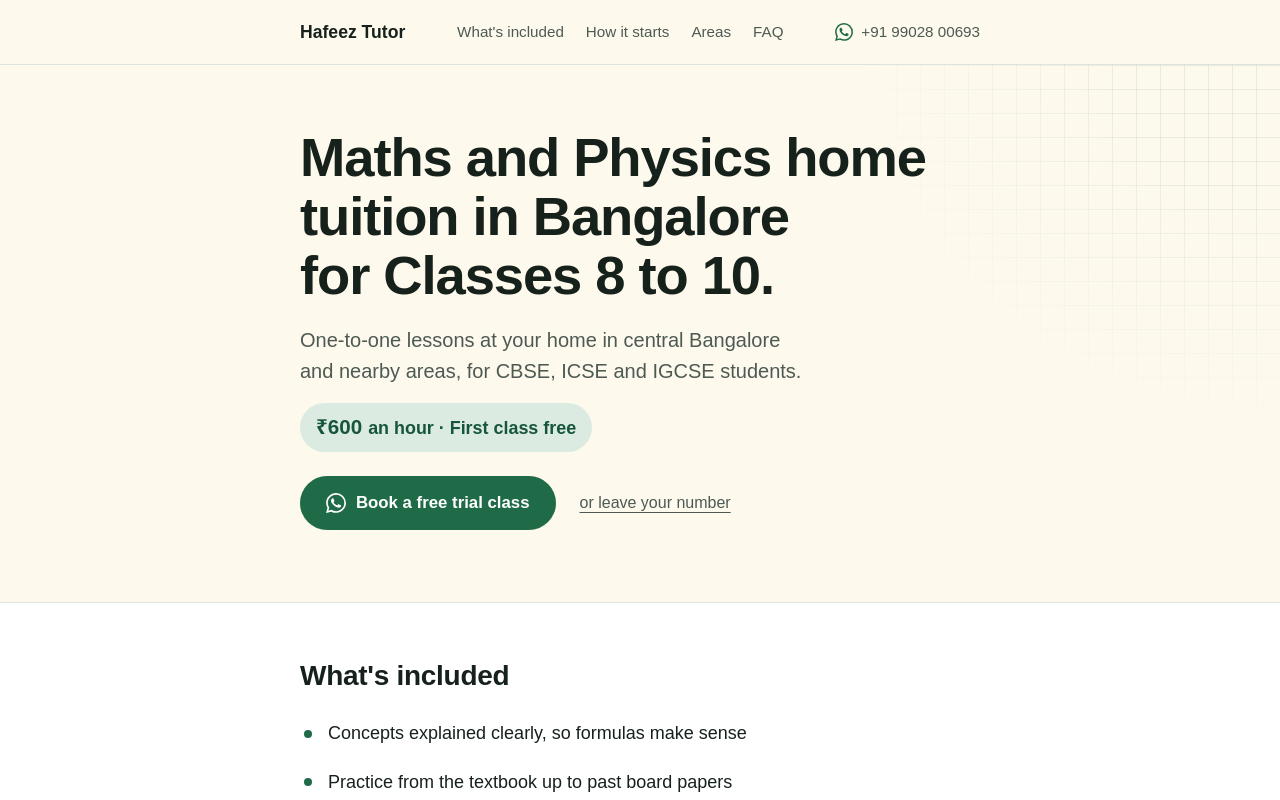
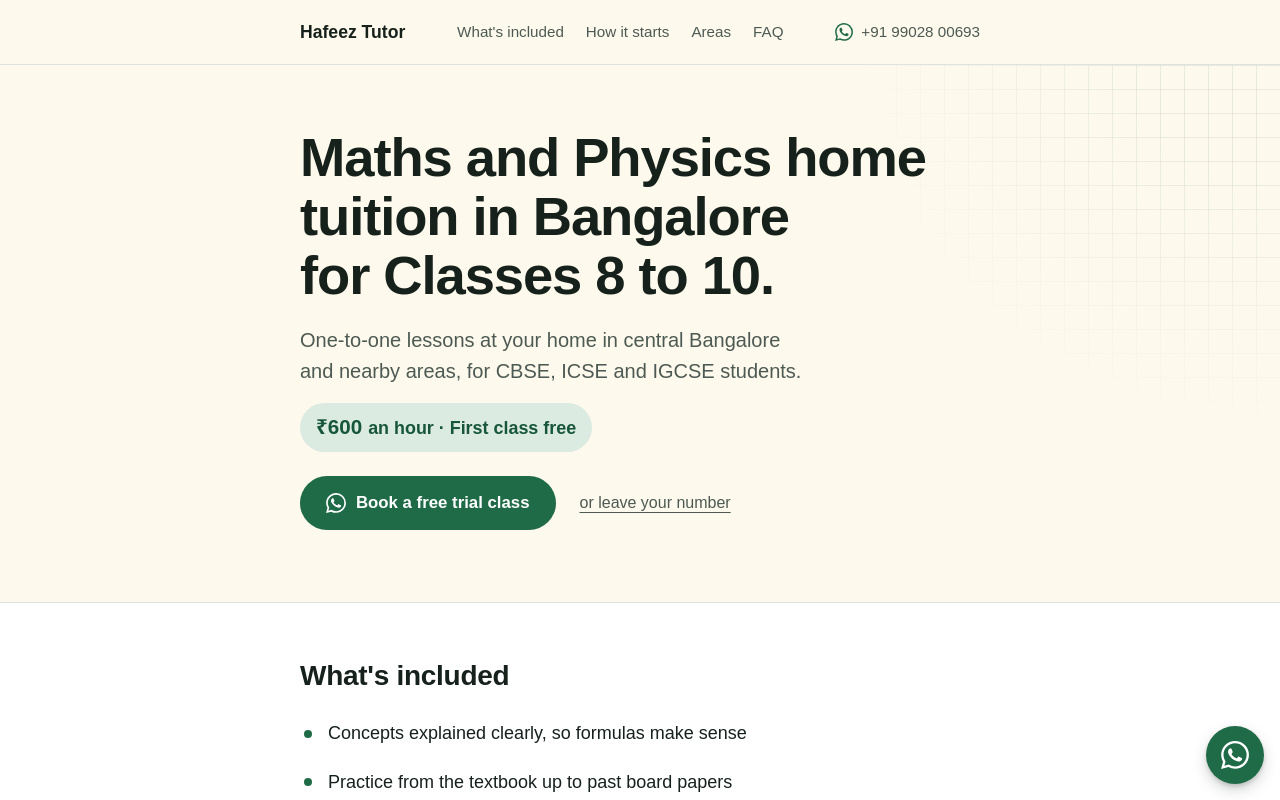
Before and after one commit to jawadhafeez171/Hafeez-Studio, a Next.js app: page /tutoring in a window 1280 px wide. Shown: the top 800 px of the page. Built offline with nearby package versions, Linux system fonts and the light colour scheme; a web font is replaced by a local one.

Commit message:
Tuition pages: floating WhatsApp button and back-to-top button
Co-Authored-By: Claude Opus 5.5 <noreply@anthropic.com>

```diff
--- a/src/app/tutoring/[area]/page.tsx
+++ b/src/app/tutoring/[area]/page.tsx
@@ -197,7 +197,7 @@ export default async function AreaPage({ params }: Props) {
         </div>
       </main>
 
-      <TutorFooter />
+      <TutorFooter whatsappHref={whatsapp} />
     </>
   );
 }
--- /dev/null
+++ b/src/app/tutoring/_components/FloatingButtons.tsx
@@ -0,0 +1,64 @@
+'use client';
+
+import React, { useEffect, useState } from 'react';
+import { ArrowUp } from 'lucide-react';
+import { TUTOR_WHATSAPP_URL } from '@/lib/tutor';
+import { WhatsAppIcon } from './contact';
+
+// Bottom-right corner on every tuition page: WhatsApp always in reach, and a back-to-top button
+// that appears once the visitor has scrolled past the first screen.
+export default function FloatingButtons({ whatsappHref = TUTOR_WHATSAPP_URL }: { whatsappHref?: string }) {
+  const [showTop, setShowTop] = useState(false);
+  // On phones the floating WhatsApp steps aside while a full-width booking button is on screen
+  const [bookingInView, setBookingInView] = useState(false);
+
+  useEffect(() => {
+    const onScroll = () => setShowTop(window.scrollY > window.innerHeight * 0.8);
+    onScroll();
+    window.addEventListener('scroll', onScroll, { passive: true });
+    return () => window.removeEventListener('scroll', onScroll);
+  }, []);
+
+  useEffect(() => {
+    const targets = Array.from(document.querySelectorAll('.t-actions'));
+    if (!targets.length) return;
+    const visible = new Set<Element>();
+    const io = new IntersectionObserver((entries) => {
+      entries.forEach((e) => (e.isIntersecting ? visible.add(e.target) : visible.delete(e.target)));
+      setBookingInView(visible.size > 0);
+    });
+    targets.forEach((t) => io.observe(t));
+    return () => io.disconnect();
+  }, []);
+
+  const toTop = () => {
+    const reduce = window.matchMedia('(prefers-reduced-motion: reduce)').matches;
+    window.scrollTo({ top: 0, behavior: reduce ? 'auto' : 'smooth' });
+    // Keyboard users continue from the top of the page
+    document.querySelector<HTMLElement>('.t-wordmark')?.focus({ preventScroll: true });
+  };
+
+  return (
+    <div className="t-float">
+      <button
+        type="button"
+        className={`t-float-top${showTop ? ' is-on' : ''}`}
+        onClick={toTop}
+        aria-label="Back to top"
+        tabIndex={showTop ? 0 : -1}
+        aria-hidden={!showTop}
+      >
+        <ArrowUp size={20} aria-hidden="true" />
+      </button>
+      <a
+        href={whatsappHref}
+        target="_blank"
+        rel="noopener noreferrer"
+        className={`t-float-wa${bookingInView ? ' is-aside' : ''}`}
+        aria-label="Chat on WhatsApp to book a free trial class (opens in a new tab)"
+      >
+        <WhatsAppIcon size={28} />
+      </a>
+    </div>
+  );
+}
--- a/src/app/tutoring/_components/chrome.tsx
+++ b/src/app/tutoring/_components/chrome.tsx
@@ -1,6 +1,7 @@
 import React from 'react';
 import { TUTOR_PHONE_DISPLAY, TUTOR_WHATSAPP_URL } from '@/lib/tutor';
 import { WhatsAppIcon } from './contact';
+import FloatingButtons from './FloatingButtons';
 
 // Shared by the main tuition page and every area page
 export const included = [
@@ -39,10 +40,14 @@ export function TutorHeader({ links }: { links: { href: string; label: string }[
   );
 }
 
-export function TutorFooter() {
+// The footer also carries the floating WhatsApp and back-to-top buttons; area pages pass their own WhatsApp link
+export function TutorFooter({ whatsappHref }: { whatsappHref?: string }) {
   return (
-    <footer className="t-wrap t-foot">
-      <p>© {new Date().getFullYear()} Hafeez Tutor. Maths and Physics home tuition, Bangalore.</p>
-    </footer>
+    <>
+      <footer className="t-wrap t-foot">
+        <p>© {new Date().getFullYear()} Hafeez Tutor. Maths and Physics home tuition, Bangalore.</p>
+      </footer>
+      <FloatingButtons whatsappHref={whatsappHref} />
+    </>
   );
 }
--- a/src/app/tutoring/tutor.css
+++ b/src/app/tutoring/tutor.css
@@ -475,6 +475,81 @@ body:has(.tutor) {
   margin: 0;
 }
 
+/* ── Floating buttons: WhatsApp, with back-to-top above it ── */
+.t-float {
+  position: fixed;
+  right: calc(16px + env(safe-area-inset-right, 0px));
+  bottom: calc(16px + env(safe-area-inset-bottom, 0px));
+  z-index: 30;
+  display: flex;
+  flex-direction: column;
+  align-items: center;
+  gap: 12px;
+}
+.t-float-wa {
+  display: grid;
+  place-items: center;
+  width: 58px;
+  height: 58px;
+  border-radius: 50%;
+  background: var(--green);
+  color: #ffffff !important; /* icon 6.45:1 on the green */
+  box-shadow: 0 6px 18px -6px rgba(22, 33, 28, 0.45), 0 2px 4px rgba(22, 33, 28, 0.12);
+  transition: background-color 0.2s ease, transform 0.2s ease;
+}
+.t-float-wa:hover {
+  background: var(--green-hover);
+  transform: translateY(-2px);
+}
+@media (max-width: 639px) {
+  .t-float-wa.is-aside {
+    opacity: 0;
+    transform: scale(0.85);
+    pointer-events: none;
+  }
+}
+.t-float-wa {
+  transition: background-color 0.2s ease, transform 0.2s ease, opacity 0.2s ease;
+}
+.t-float-top {
+  display: grid;
+  place-items: center;
+  width: 46px;
+  height: 46px;
+  border: 1px solid var(--border-hover);
+  border-radius: 50%;
+  background: var(--paper);
+  color: var(--ink);
+  cursor: pointer;
+  box-shadow: 0 4px 12px -4px rgba(22, 33, 28, 0.25);
+  opacity: 0;
+  transform: translateY(8px);
+  pointer-events: none;
+  transition: opacity 0.2s ease, transform 0.2s ease;
+}
+.t-float-top.is-on {
+  opacity: 1;
+  transform: none;
+  pointer-events: auto;
+}
+.t-float-top:hover {
+  border-color: var(--green);
+  color: var(--green-hover);
+}
+/* The footer's last line stays clear of the buttons */
+.t-foot {
+  padding-right: 92px;
+}
+@media (prefers-reduced-motion: reduce) {
+  .t-float-wa,
+  .t-float-top {
+    transition: none;
+  }
+  .t-float-wa:hover {
+    transform: none;
+  }
+}
+
 /* The shared dialog's errors stay dark red on white even if a dark theme is ever set on this origin */
 :root .tutor .contact-field-error {
   color: #b42323;
```
Also changed, not shown: 1 other file (tests, documents, lock files or other folders).
